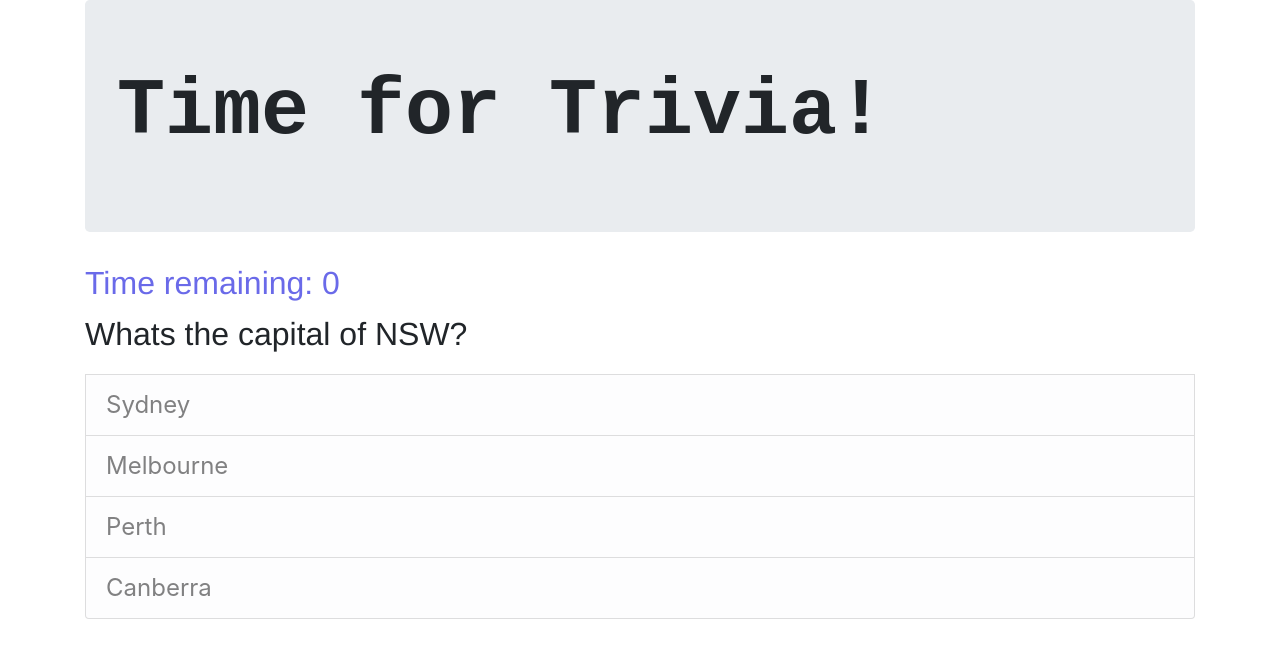
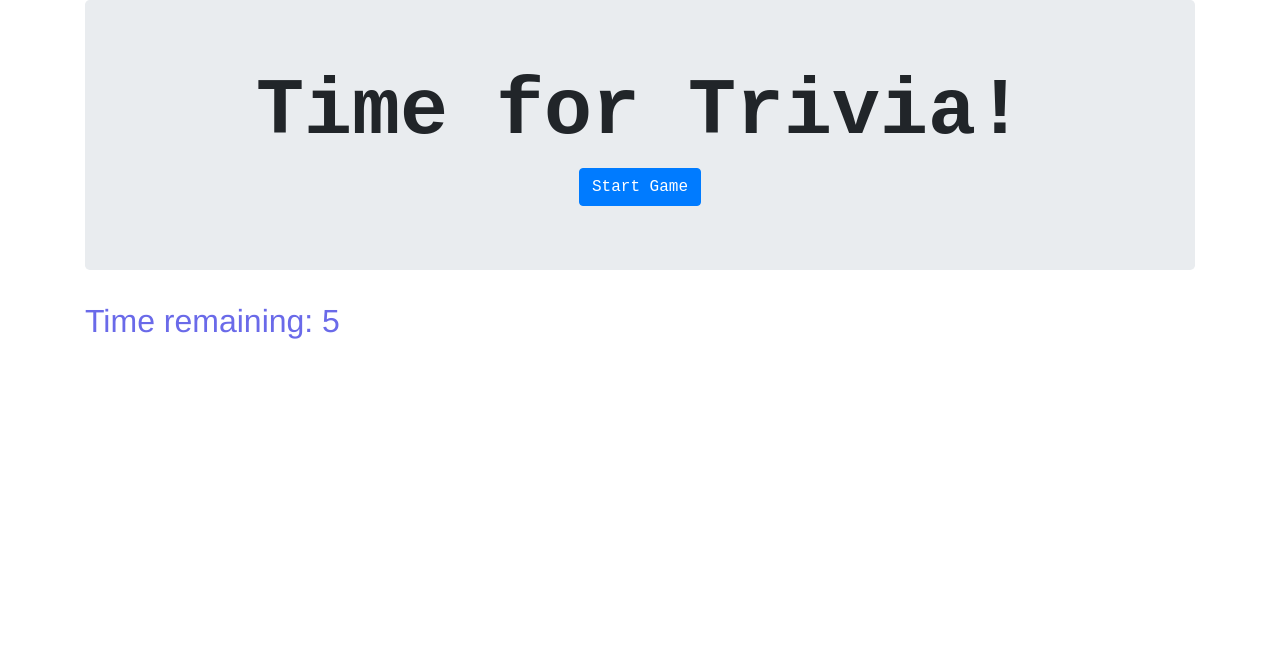
Before and after one commit to dolwinf/TriviaGame, a plain HTML site: page index.html in a window 1280 px wide. Drawn offline with nearby package versions, Linux system fonts and the light colour scheme.

Commit message:
Added button

```diff
--- a/assets/css/style.css
+++ b/assets/css/style.css
@@ -9,3 +9,11 @@
   font-size: 2em;
   font-weight: 350;
 }
+
+.startGame {
+  font-family: "Courier New", Courier, monospace;
+}
+
+.center {
+  text-align: center;
+}
--- a/assets/javascript/app.js
+++ b/assets/javascript/app.js
@@ -80,7 +80,10 @@ var array = [
 ];
 var time = 5;
 var nextQuestion = 0;
+var correctAnswers = 0;
+var wrongAnswers = 0;
 
+var startGame = $(".startGame");
 var timerDiv = $("#timer");
 var table = $("#table");
 timerDiv.append(
@@ -133,6 +136,8 @@ function timer() {
   }
 }
 
-displayNewQuestion();
+startGame.on("click", function() {
+  displayNewQuestion();
 
-setInterval(timer, 1000);
+  setInterval(timer, 1000);
+});
--- a/index.html
+++ b/index.html
@@ -24,8 +24,9 @@
   </head>
   <body>
     <div class="container">
-      <div class="jumbotron">
+      <div class="jumbotron center">
         <h1 class="mainTitle">Time for Trivia!</h1>
+        <button class="btn btn-primary startGame">Start Game</button>
       </div>
       <div class="row">
         <div class="col-md-12" id="timer"></div>
```
